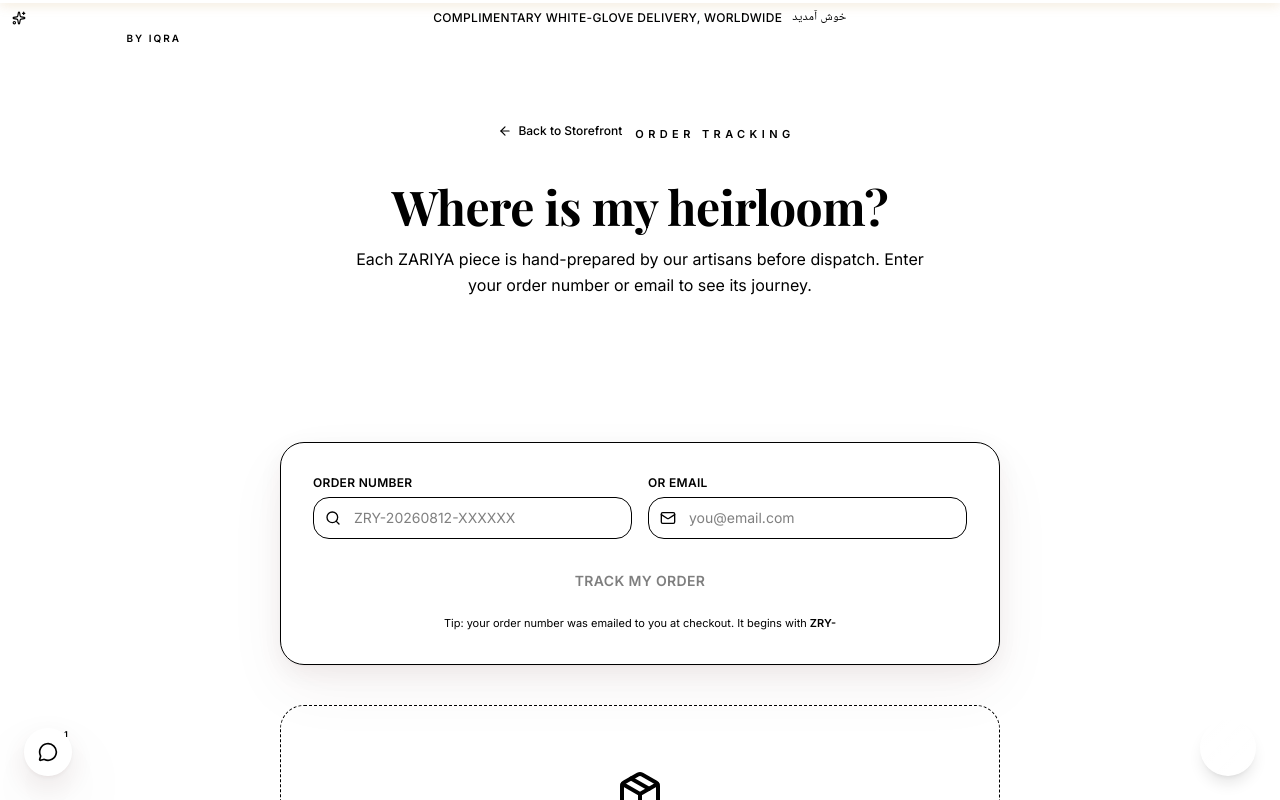
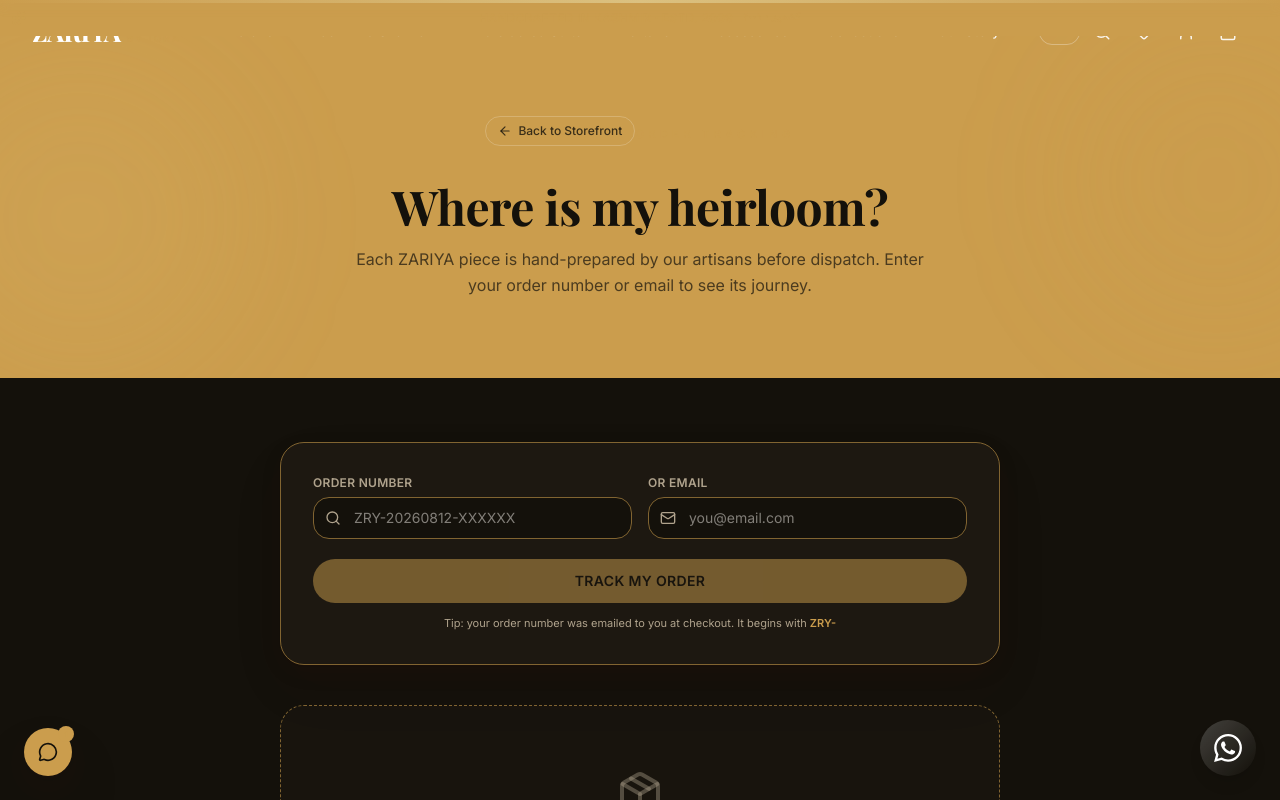
Before and after one commit to harishmugal-blip/Zariya-by-iqra, a Next.js app: page /track in a window 1280 px wide. Shown: the top 800 px of the page. Built offline with nearby package versions, Linux system fonts and the light colour scheme.

Commit message:
0688698c-3fdf-4529-9ea7-799161ef65a3

```diff
--- a/src/app/globals.css
+++ b/src/app/globals.css
@@ -4,44 +4,44 @@
 @custom-variant dark (&:is(.dark *));
 
 @theme inline {
-  --color-background: var(--background);
-  --color-foreground: var(--foreground);
+  --color-background: hsl(var(--background));
+  --color-foreground: hsl(var(--foreground));
   --font-sans: var(--font-inter);
   --font-serif: var(--font-playfair);
   --font-mono: var(--font-mono);
-  --color-sidebar-ring: var(--sidebar-ring);
-  --color-sidebar-border: var(--sidebar-border);
-  --color-sidebar-accent-foreground: var(--sidebar-accent-foreground);
-  --color-sidebar-accent: var(--sidebar-accent);
-  --color-sidebar-primary-foreground: var(--sidebar-primary-foreground);
-  --color-sidebar-primary: var(--sidebar-primary);
-  --color-sidebar-foreground: var(--sidebar-foreground);
-  --color-sidebar: var(--sidebar);
-  --color-chart-5: var(--chart-5);
-  --color-chart-4: var(--chart-4);
-  --color-chart-3: var(--chart-3);
-  --color-chart-2: var(--chart-2);
-  --color-chart-1: var(--chart-1);
-  --color-ring: var(--ring);
-  --color-input: var(--input);
-  --color-border: var(--border);
-  --color-destructive: var(--destructive);
-  --color-accent-foreground: var(--accent-foreground);
-  --color-accent: var(--accent);
-  --color-muted-foreground: var(--muted-foreground);
-  --color-muted: var(--muted);
-  --color-secondary-foreground: var(--secondary-foreground);
-  --color-secondary: var(--secondary);
-  --color-primary-foreground: var(--primary-foreground);
-  --color-primary: var(--primary);
-  --color-popover-foreground: var(--popover-foreground);
-  --color-popover: var(--popover);
-  --color-card-foreground: var(--card-foreground);
-  --color-card: var(--card);
-  --color-gold: var(--gold);
-  --color-gold-foreground: var(--gold-foreground);
-  --color-champagne: var(--champagne);
-  --color-success: var(--success);
+  --color-sidebar-ring: hsl(var(--sidebar-ring));
+  --color-sidebar-border: hsl(var(--sidebar-border));
+  --color-sidebar-accent-foreground: hsl(var(--sidebar-accent-foreground));
+  --color-sidebar-accent: hsl(var(--sidebar-accent));
+  --color-sidebar-primary-foreground: hsl(var(--sidebar-primary-foreground));
+  --color-sidebar-primary: hsl(var(--sidebar-primary));
+  --color-sidebar-foreground: hsl(var(--sidebar-foreground));
+  --color-sidebar: hsl(var(--sidebar));
+  --color-chart-5: hsl(var(--chart-5));
+  --color-chart-4: hsl(var(--chart-4));
+  --color-chart-3: hsl(var(--chart-3));
+  --color-chart-2: hsl(var(--chart-2));
+  --color-chart-1: hsl(var(--chart-1));
+  --color-ring: hsl(var(--ring));
+  --color-input: hsl(var(--input));
+  --color-border: hsl(var(--border));
+  --color-destructive: hsl(var(--destructive));
+  --color-accent-foreground: hsl(var(--accent-foreground));
+  --color-accent: hsl(var(--accent));
+  --color-muted-foreground: hsl(var(--muted-foreground));
+  --color-muted: hsl(var(--muted));
+  --color-secondary-foreground: hsl(var(--secondary-foreground));
+  --color-secondary: hsl(var(--secondary));
+  --color-primary-foreground: hsl(var(--primary-foreground));
+  --color-primary: hsl(var(--primary));
+  --color-popover-foreground: hsl(var(--popover-foreground));
+  --color-popover: hsl(var(--popover));
+  --color-card-foreground: hsl(var(--card-foreground));
+  --color-card: hsl(var(--card));
+  --color-gold: hsl(var(--gold));
+  --color-gold-foreground: hsl(var(--gold-foreground));
+  --color-champagne: hsl(var(--champagne));
+  --color-success: hsl(var(--success));
   --radius-sm: calc(var(--radius) - 4px);
   --radius-md: calc(var(--radius) - 2px);
   --radius-lg: var(--radius);
@@ -52,50 +52,50 @@
 :root {
   --radius: 0.75rem;
 
-  /* Luxury ZARIYA Palette */
-  --background: 40 33% 97%;          /* Warm Ivory #FAF8F5 */
-  --foreground: 0 0% 12%;            /* Charcoal #1E1E1E */
-  --card: 40 30% 99%;
-  --card-foreground: 0 0% 12%;
-  --popover: 40 30% 99%;
-  --popover-foreground: 0 0% 12%;
+  /* Luxury ZARIYA Palette — Dark Black-Golden */
+  --background: 38 30% 6%;            /* Black-Golden Mix — very dark */
+  --foreground: 40 25% 92%;           /* Warm Ivory text */
+  --card: 38 25% 9%;                  /* Dark card */
+  --card-foreground: 40 25% 92%;
+  --popover: 38 25% 9%;
+  --popover-foreground: 40 25% 92%;
 
-  --primary: 352 68% 17%;            /* Deep Burgundy #4A0E17 */
-  --primary-foreground: 40 33% 97%;
+  --primary: 38 55% 55%;             /* Royal Gold as primary */
+  --primary-foreground: 38 30% 6%;    /* Black text on gold */
 
-  --secondary: 38 51% 56%;          /* Royal Gold #C5A059 */
-  --secondary-foreground: 0 0% 12%;
+  --secondary: 38 35% 16%;           /* Dark gold-brown */
+  --secondary-foreground: 40 25% 92%;
 
-  --muted: 40 20% 94%;
-  --muted-foreground: 0 0% 40%;
+  --muted: 38 20% 13%;               /* Dark muted */
+  --muted-foreground: 38 18% 62%;    /* Light muted text */
 
-  --accent: 43 56% 78%;              /* Soft Champagne Gold */
-  --accent-foreground: 352 68% 17%;
+  --accent: 38 55% 55%;              /* Royal Gold accent */
+  --accent-foreground: 38 30% 6%;
 
-  --destructive: 0 70% 45%;         /* Elegant Red */
-  --success: 152 56% 30%;           /* Emerald Green */
-  --gold: 38 51% 56%;                /* Royal Gold */
-  --gold-foreground: 0 0% 12%;
-  --champagne: 43 56% 78%;
+  --destructive: 0 70% 45%;          /* Elegant Red */
+  --success: 152 56% 40%;            /* Emerald Green */
+  --gold: 38 55% 55%;                /* Royal Gold */
+  --gold-foreground: 38 30% 6%;       /* Black on gold */
+  --champagne: 43 56% 68%;
 
-  --border: 40 15% 90%;
-  --input: 40 15% 90%;
-  --ring: 38 51% 56%;
+  --border: 38 45% 35%;              /* GOLDEN OUTLINE — visible gold */
+  --input: 38 30% 14%;               /* Dark input with gold tint */
+  --ring: 38 55% 55%;                /* Golden focus ring */
 
-  --chart-1: 352 68% 17%;
-  --chart-2: 38 51% 56%;
-  --chart-3: 43 56% 78%;
-  --chart-4: 152 56% 30%;
-  --chart-5: 0 70% 45%;
+  --chart-1: 38 55% 55%;
+  --chart-2: 43 56% 68%;
+  --chart-3: 352 68% 50%;
+  --chart-4: 152 56% 40%;
+  --chart-5: 0 70% 50%;
 
-  --sidebar: 40 30% 99%;
-  --sidebar-foreground: 0 0% 12%;
-  --sidebar-primary: 352 68% 17%;
-  --sidebar-primary-foreground: 40 33% 97%;
-  --sidebar-accent: 40 20% 94%;
-  --sidebar-accent-foreground: 352 68% 17%;
-  --sidebar-border: 40 15% 90%;
-  --sidebar-ring: 38 51% 56%;
+  --sidebar: 38 25% 9%;
+  --sidebar-foreground: 40 25% 92%;
+  --sidebar-primary: 38 55% 55%;
+  --sidebar-primary-foreground: 38 30% 6%;
+  --sidebar-accent: 38 20% 13%;
+  --sidebar-accent-foreground: 40 25% 92%;
+  --sidebar-border: 38 45% 35%;
+  --sidebar-ring: 38 55% 55%;
 }
 
 .dark {
--- a/src/components/zariya/product-card.tsx
+++ b/src/components/zariya/product-card.tsx
@@ -134,7 +134,7 @@ export function ProductCard({ product, index = 0, className }: { product: Produc
         <button
           onClick={handleWish}
           aria-label={hasWish ? "Remove from wishlist" : "Add to wishlist"}
-          className="absolute right-3 top-3 grid h-9 w-9 place-items-center rounded-full bg-white/80 text-primary shadow-sm backdrop-blur-md transition-all hover:scale-110 hover:bg-white"
+          className="absolute right-3 top-3 grid h-9 w-9 place-items-center rounded-full bg-background/80 text-gold shadow-sm backdrop-blur-md transition-all hover:scale-110 hover:bg-background"
         >
           <motion.span
             key={hasWish ? "filled" : "empty"}
@@ -175,7 +175,7 @@ export function ProductCard({ product, index = 0, className }: { product: Produc
         <button
           onClick={handleCompare}
           aria-label={inCompare ? "Remove from compare" : "Add to compare"}
-          className="absolute right-3 top-14 grid h-9 w-9 place-items-center rounded-full bg-white/80 text-primary shadow-sm backdrop-blur-md transition-all hover:scale-110 hover:bg-white"
+          className="absolute right-3 top-14 grid h-9 w-9 place-items-center rounded-full bg-background/80 text-gold shadow-sm backdrop-blur-md transition-all hover:scale-110 hover:bg-background"
         >
           <GitCompare className={cn("h-4 w-4 transition-all", inCompare && "text-gold")} />
         </button>
@@ -191,7 +191,7 @@ export function ProductCard({ product, index = 0, className }: { product: Produc
           <button
             onClick={handleQuickView}
             aria-label="Quick view"
-            className="grid h-11 w-11 place-items-center rounded-full bg-white text-primary shadow-lg transition-all hover:scale-110 active:scale-95"
+            className="grid h-11 w-11 place-items-center rounded-full bg-background text-gold shadow-lg transition-all hover:scale-110 active:scale-95"
           >
             <Eye className="h-4 w-4" />
           </button>
--- a/src/components/zariya/product-detail.tsx
+++ b/src/components/zariya/product-detail.tsx
@@ -262,7 +262,7 @@ export default function ProductDetail() {
               {/* Decorative video play */}
               <button
                 aria-label="Play video"
-                className="absolute right-3 top-3 grid h-10 w-10 place-items-center rounded-full bg-white/85 text-primary shadow-md backdrop-blur-md transition-transform hover:scale-110"
+                className="absolute right-3 top-3 grid h-10 w-10 place-items-center rounded-full bg-background/85 text-gold shadow-md backdrop-blur-md transition-transform hover:scale-110"
               >
                 <Play className="h-4 w-4 fill-current" />
               </button>
--- a/src/components/zariya/sections/artisan-story.tsx
+++ b/src/components/zariya/sections/artisan-story.tsx
@@ -19,7 +19,7 @@ export default function ArtisanStory() {
   return (
     <section
       aria-label="Artisan story"
-      className="bg-noise relative overflow-hidden bg-[#FBF5EC] py-20 md:py-28"
+      className="bg-noise relative overflow-hidden bg-card py-20 md:py-28"
     >
       <div className="pointer-events-none absolute -right-24 top-10 h-80 w-80 rounded-full bg-gold/10 blur-3xl" />
       <div className="pointer-events-none absolute -left-24 bottom-0 h-72 w-72 rounded-full bg-primary/5 blur-3xl" />
```
Also changed, not shown: 1 other file (tests, documents, lock files or other folders).
